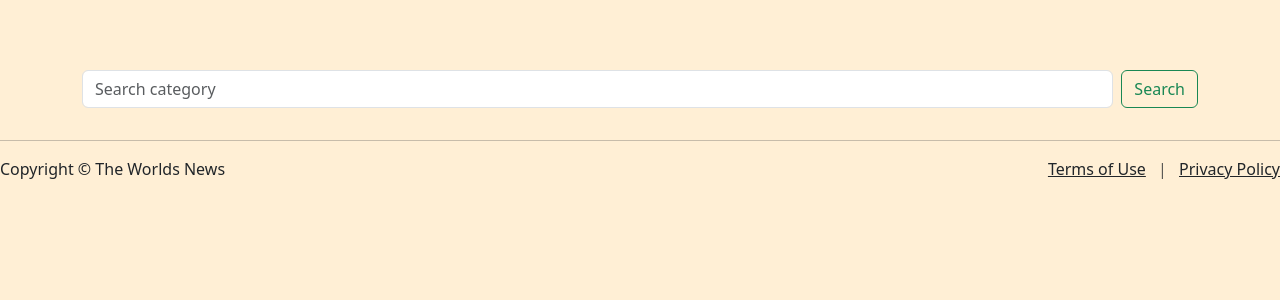
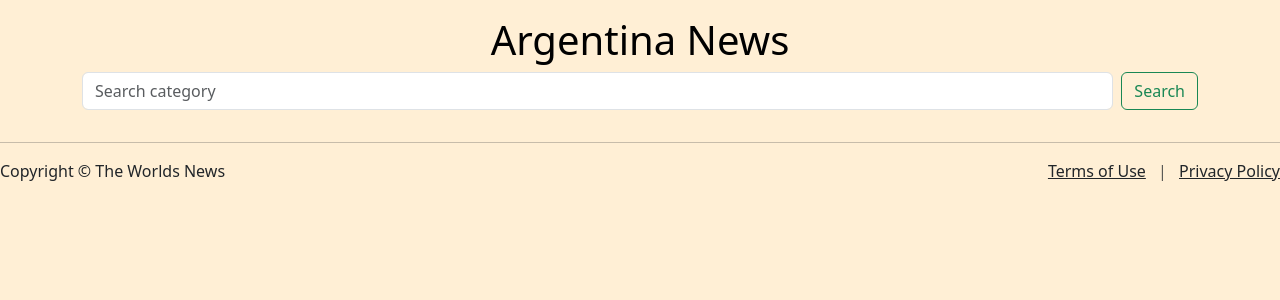
Before and after one commit to WayneMusungu/The-World-News, a Django app: template templates/argentina.html in a window 1280 px wide. Shown: the part 80-380 px from the top of the page. Run offline with Django 4.2, Linux system fonts and the light colour scheme; the template is opened without the code that fills it, so the values that code supplies are empty; some libraries are stand-ins or nearby versions.

Commit message:
Add argentina heading

```diff
--- a/static/css/index.css
+++ b/static/css/index.css
@@ -30,7 +30,7 @@ h1{
 }
 
 .container{
-    margin-top: 70px;
+    margin-top: 10px;
 }
 
 .card{
--- a/templates/argentina.html
+++ b/templates/argentina.html
@@ -91,6 +91,7 @@ The World News
     </div>
 </nav>
 <div class="container">
+    <h1>Argentina News</h1>
     <form class="d-flex" method="get">
         <input class="form-control me-2" type="text" placeholder="Search category" name="category" aria-label="Search">
         <button class="btn btn-outline-success" type="submit">Search</button>
```
